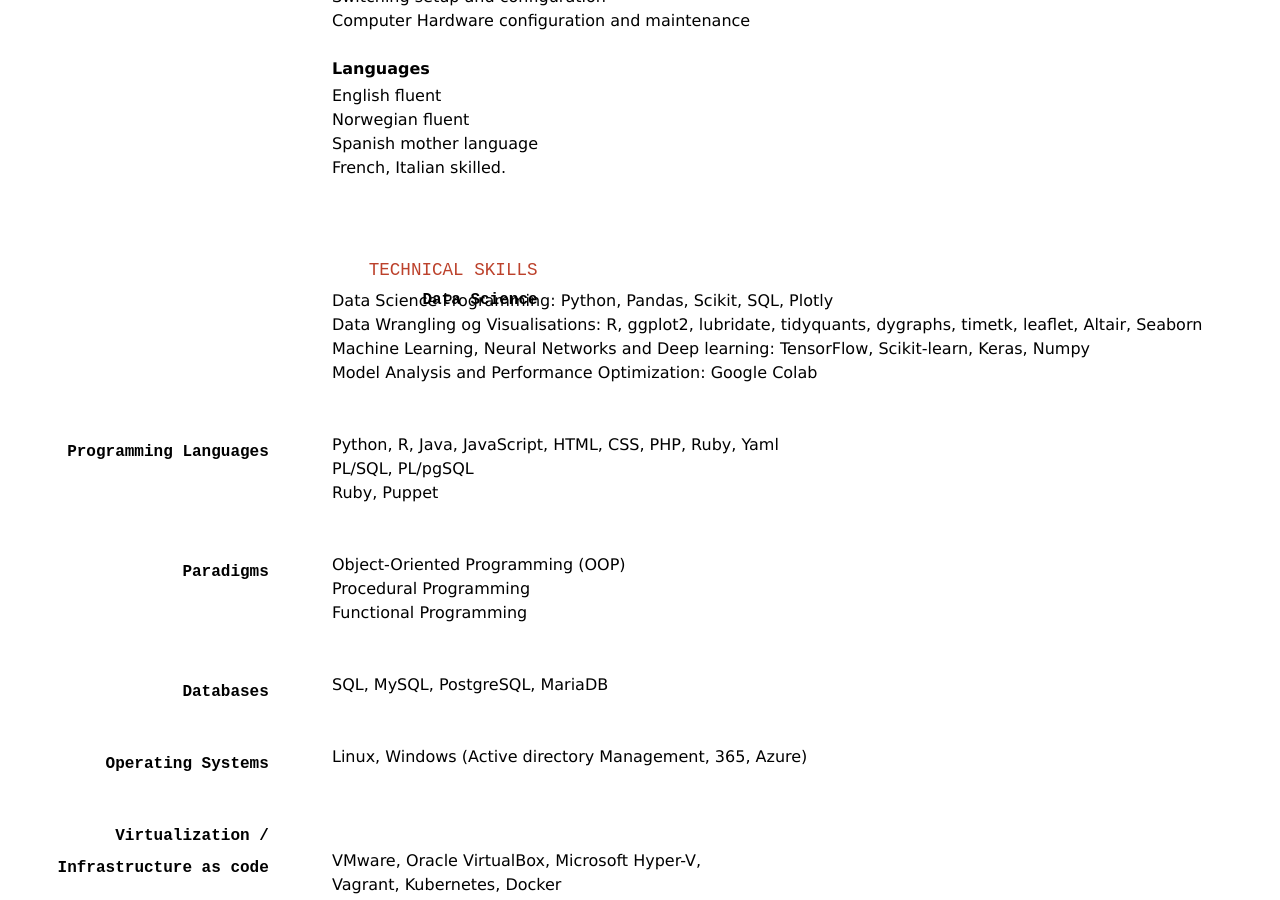
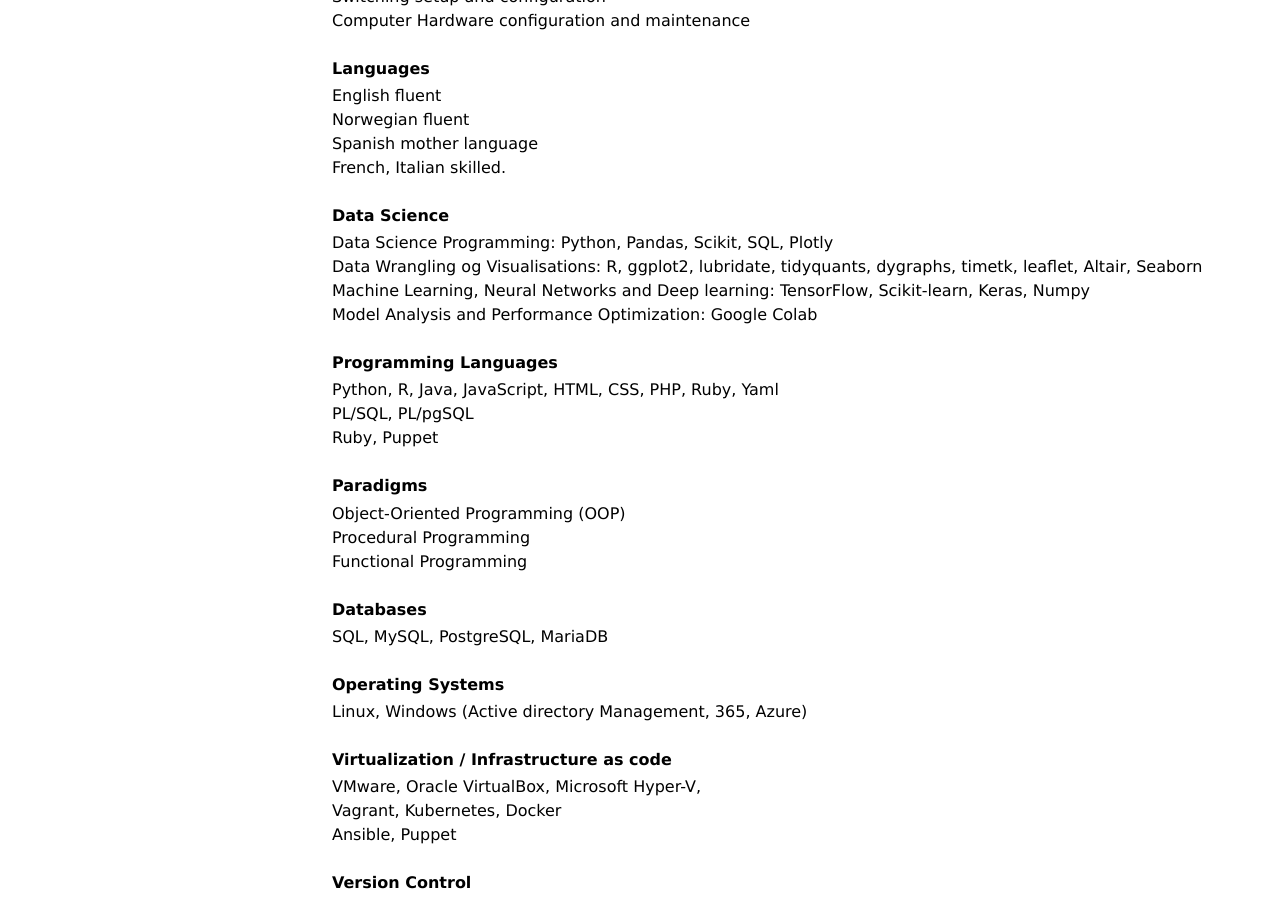
Before and after one commit to carlosdgerez/Gerez-Resume, a Jekyll site: the page built from docs/index.md, in a window 1280 px wide and 900 px high, scrolled down 1535 px. Built offline with Jekyll 4.4.1, drawn with Linux system fonts in a browser that asks for light colours.

Commit message:
Update index.md second update today

```diff
--- a/docs/index.md
+++ b/docs/index.md
@@ -87,44 +87,44 @@
 - Norwegian fluent
 - Spanish mother language
 - French, Italian skilled.
-## TECHNICAL SKILLS
-### **Data Science**
+
+__Data Science__
 - Data Science Programming: Python, Pandas, Scikit, SQL, Plotly
 - Data Wrangling og Visualisations:  R, ggplot2, lubridate, tidyquants, dygraphs, timetk, leaflet, Altair, Seaborn
 - Machine Learning, Neural Networks and  Deep learning: TensorFlow, Scikit-learn, Keras, Numpy
 - Model Analysis and Performance Optimization:  Google Colab
 
-### **Programming Languages**
+__Programming Languages__
 - Python, R, Java, JavaScript, HTML, CSS, PHP, Ruby, Yaml
 - PL/SQL, PL/pgSQL
 - Ruby, Puppet
 
-### **Paradigms**
+__Paradigms__
 - Object-Oriented Programming (OOP)
 - Procedural Programming
 - Functional Programming
 
-### **Databases**
+__Databases__
 - SQL, MySQL, PostgreSQL, MariaDB
 
-### **Operating Systems**
+__Operating Systems__
 - Linux, Windows (Active directory Management, 365, Azure)
 
-### **Virtualization / Infrastructure as code**
+__Virtualization / Infrastructure as code__
 - VMware, Oracle VirtualBox, Microsoft Hyper-V,
 - Vagrant, Kubernetes, Docker
 - Ansible, Puppet
 
-### **Version Control**
+__Version Control__
 - GitHub, Git
 
-### **Other Tools**
+__Other Tools__
 - Kali Linux penetration tools, Metasploit, Google Firebase
 - Troubleshooting configuration, and design Networks
 - Switching setup and configuration
 - Computer Hardware configuration and maintenance
 
-## Certifications
+__Certifications__
 
 - Degree: Certificate  Computer Programmer BYU Idaho (July 2020)
 - Degree: Certificate Computer Support BYU Idaho (Aug 2021)
```
